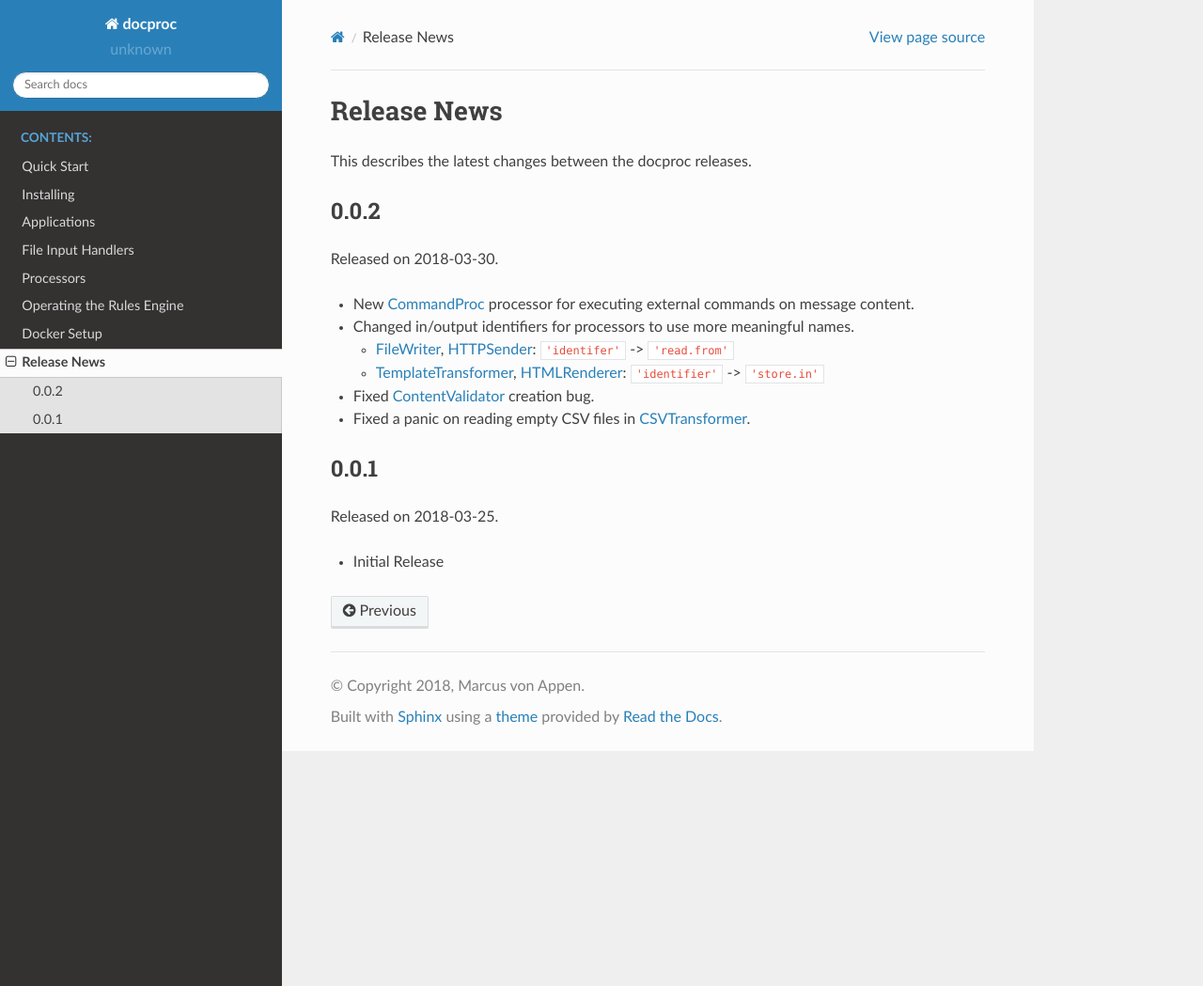
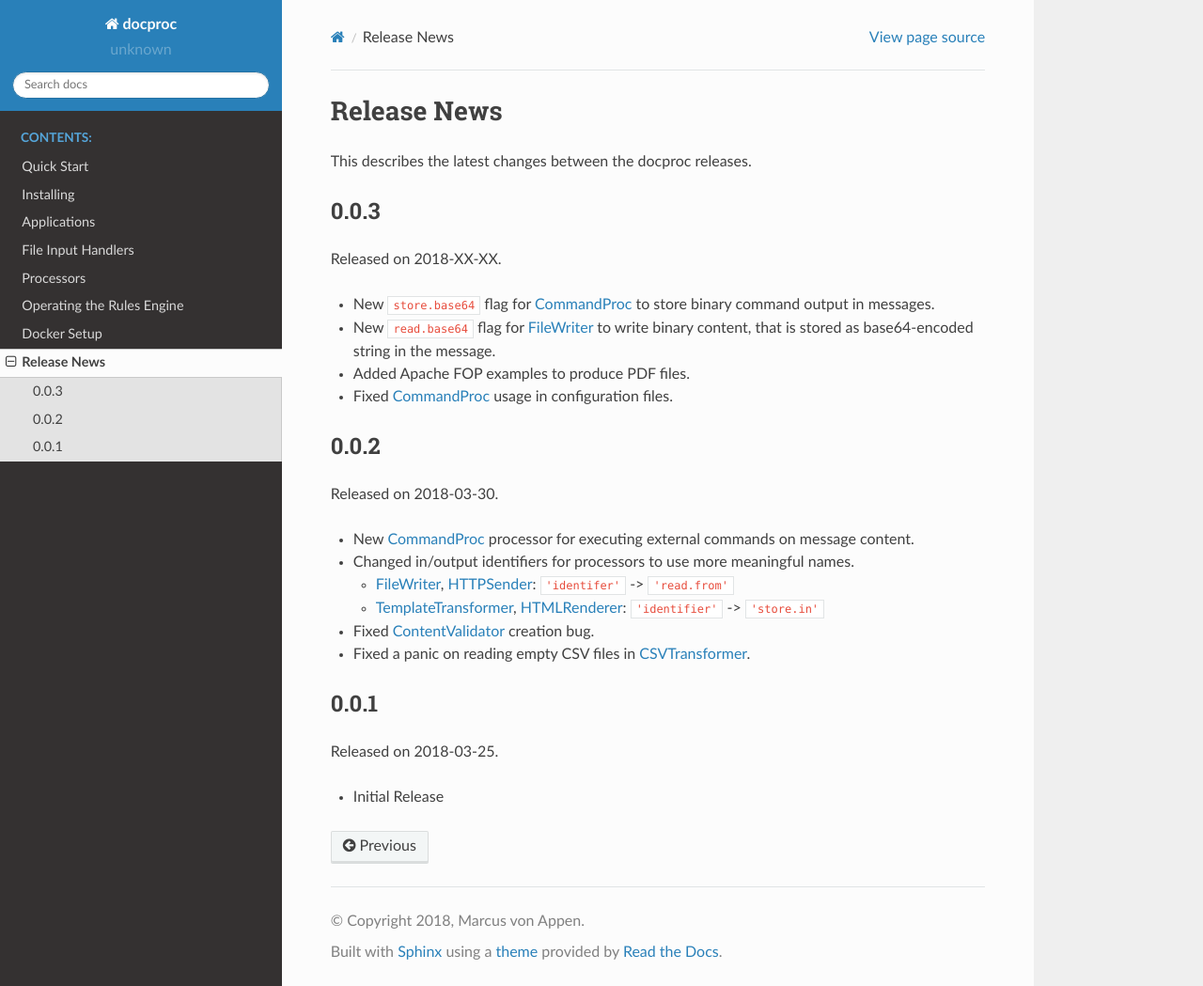
Before and after one commit to marcusva/docproc, a Sphinx documentation site: the page built from doc/news.rst, in a window 1280 px wide and 1049 px high. Shown: the whole window at 94% size. Built offline with Sphinx 7.4.7 and the Read the Docs theme 2.0.0, drawn with Linux system fonts in a browser that asks for light colours.

Commit message:
- added Apache FOP example

```diff
--- a/doc/news.rst
+++ b/doc/news.rst
@@ -1,6 +1,17 @@
 Release News
 ============
 This describes the latest changes between the docproc releases.
+
+0.0.3
+-----
+Released on 2018-XX-XX.
+
+* New ``store.base64`` flag for :ref:`CommandProc` to store binary command
+  output in messages.
+* New ``read.base64`` flag for :ref:`FileWriter` to write binary content, that
+  is stored as base64-encoded string in the message.
+* Added Apache FOP examples to produce PDF files.
+* Fixed :ref:`CommandProc` usage in configuration files.
 
 0.0.2
 -----
```
Also changed, not shown: 8 other files.
